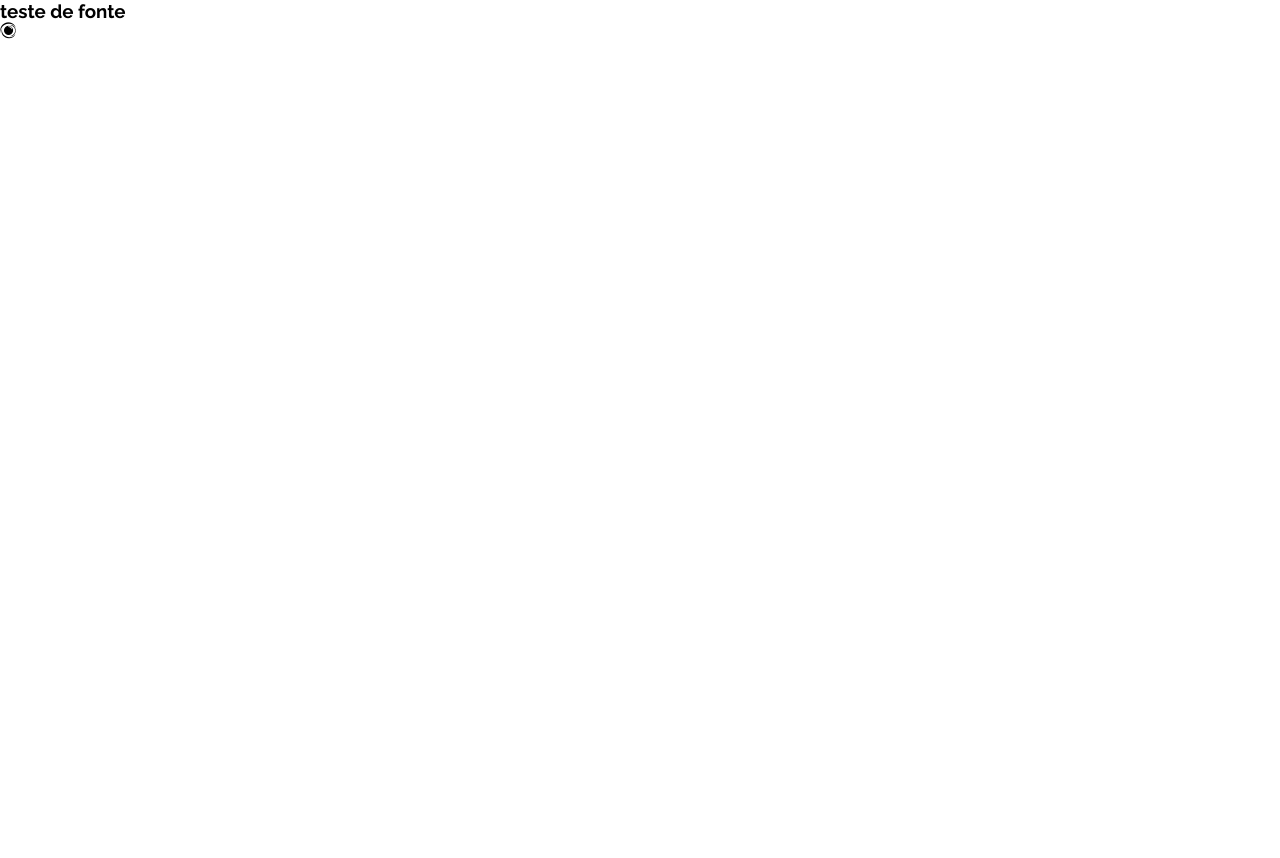
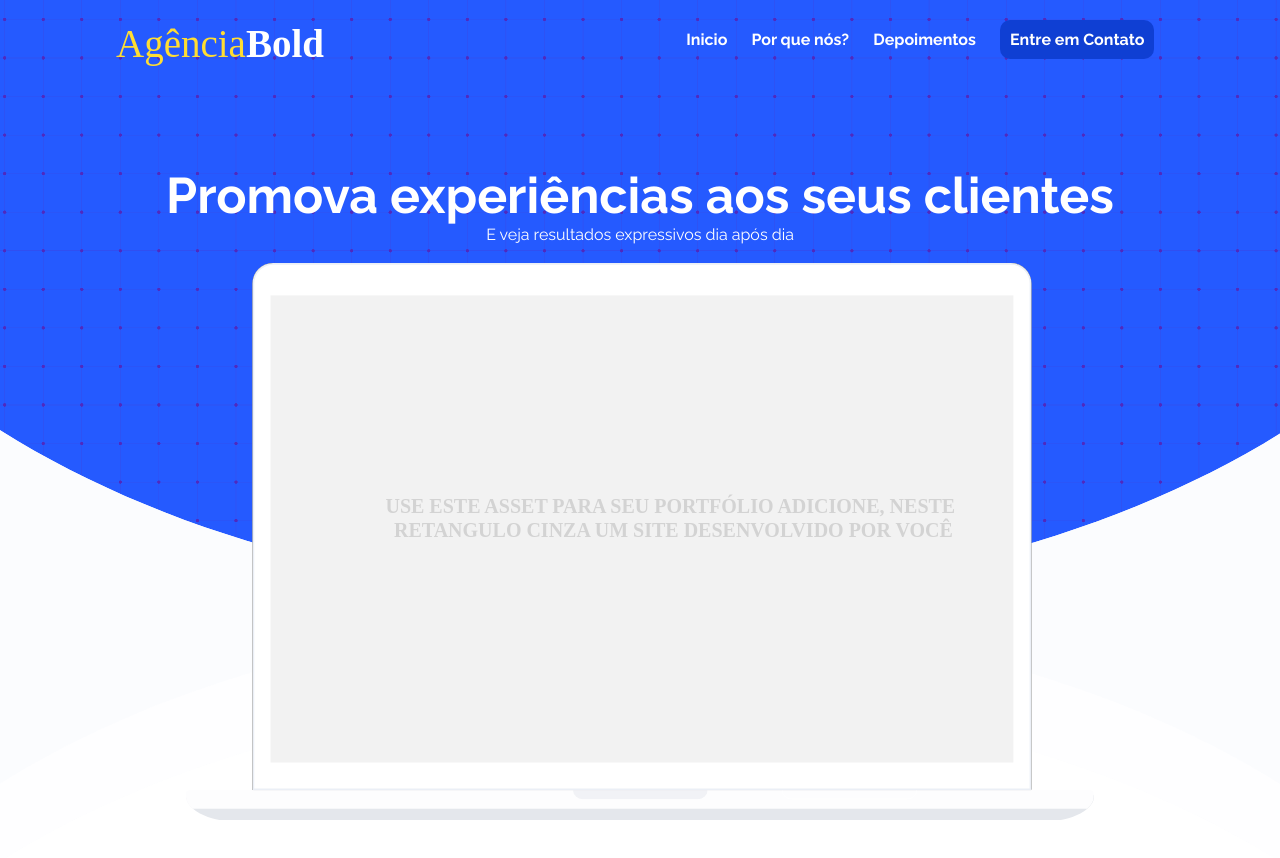
Before and after one commit to leonardomodel/agenciabold, a plain HTML site: page index.html in a window 1280 px wide. Before the commit the page ends 800 px from the top, so only its background shows below. Drawn offline with Linux system fonts and the light colour scheme.

Commit message:
add: background, img, mockup section main

```diff
--- a/index.html
+++ b/index.html
@@ -8,7 +8,26 @@
         <link href="style.css" rel="stylesheet" />
     </head>
     <body>
-        <h3>teste de fonte</h3>
-        <i class="fa fa-eercast" aria-hidden="true"></i>
+        <section class="main">
+            <div class="center">
+                <div class="menu">
+                    <div class="logo-menu">
+                        <a href="/"><img src="images/logoagencia.svg" /></a>
+                    </div>
+                    <div class="items-menu">
+                        <a href="#">Inicio</a>
+                        <a href="#">Por que nós?</a>
+                        <a href="#">Depoimentos</a>
+                        <a class="contact-btn" href="">Entre em Contato</a>
+                    </div>
+                </div><!--menu-->
+                <div class="mockup">
+                    <h1>Promova experiências aos seus clientes</h1>
+                    <p>E veja resultados expressivos dia após dia</p>
+                    <br/>
+                    <img src="images/mockup.svg" />
+                </div><!--mockup-->
+            </div><!--center-->
+        </section><!--main-->
     </body>
 </html>
--- a/style.css
+++ b/style.css
@@ -4,3 +4,64 @@
     box-sizing: border-box;
     font-family: 'Raleway', sans-serif;;
 }
+
+.center{
+    display: flex;
+    max-width: 1100px;
+    padding: 0 2%;
+    margin: 0 auto;
+    flex-wrap: wrap;
+}
+
+section.main{
+    background-image: url('images/bg.svg');
+    background-position: center;
+    background-size: cover;
+    min-height: 700px;
+    padding: 20px 0 80px 0;
+}
+
+.menu{display: flex;width: 100%;}
+
+.logo-menu{width: 50%;}
+
+.items-menu{
+    width: 50%;
+    text-align: right;
+}
+
+.items-menu a{
+    font-weight: bold;
+    color: white;
+    text-decoration: none;
+    display: inline-block;
+    margin: 0 10px;
+}
+
+.items-menu a:hover{
+    border-bottom: 2px solid #FFDD33;
+}
+
+.items-menu a.contact-btn{
+    background-color: #0F3FD3;
+    padding: 10px 10px;
+    border-radius: 10px;
+}
+
+.items-menu a.contact-btn:hover{
+    border: 0;
+}
+
+.mockup{
+    display: block;
+    width: 100%;
+    color: white;
+    text-align: center;
+    padding-top: 100px;
+}
+
+.mockup h1{
+    font-size: 50px;
+}
+
+.mockup img{max-width: 100%;}
```
Also changed, not shown: images/bg.svg (added), images/logoagencia.svg (added), images/mockup.svg (added).
